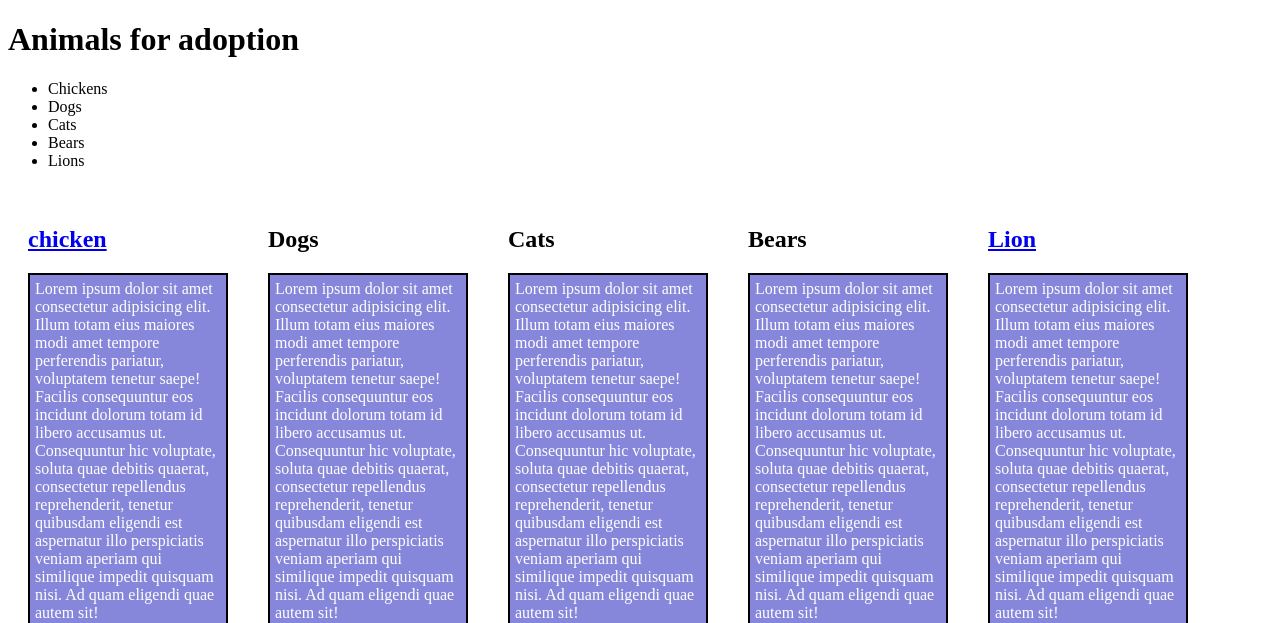
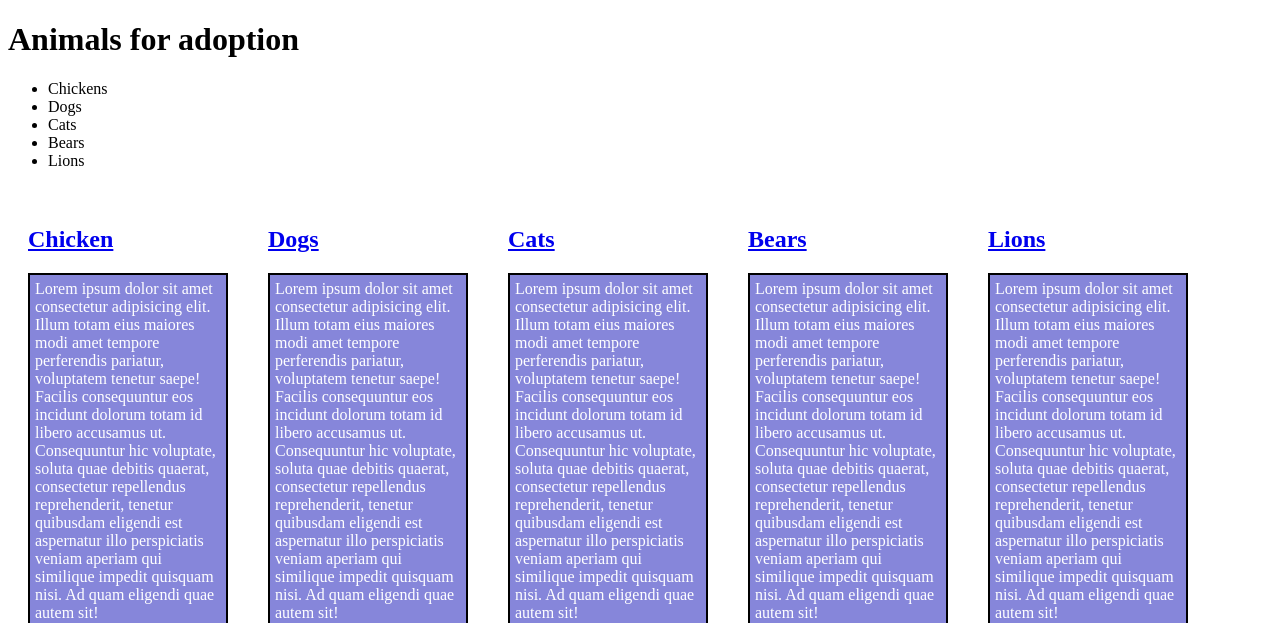
Before and after one commit to Eric81587/animal-shelter, a plain HTML site: page index.html in a window 1280 px wide. Shown: the top 623 px of the page. Drawn offline with Linux system fonts and the light colour scheme.

Commit message:
WIP: checking for bugs
Co-authored-by: James Wyn <thisisjameswyn@gmail.com>

```diff
--- a/index.html
+++ b/index.html
@@ -20,7 +20,7 @@
   </ul>
 
   <div class="column">
-    <h2 class="display"><a href=https://en.wikipedia.org/wiki/Chicken>chicken</a></h2>
+    <h2 class="display"><a href=https://en.wikipedia.org/wiki/Chicken>Chicken</a></h2>
     <p class="paragraph">Lorem ipsum dolor sit amet consectetur adipisicing elit. Illum totam eius maiores modi amet
       tempore
       perferendis
@@ -33,7 +33,7 @@
   </div>
 
   <div class="column">
-    <h2 class="display"><a href=https://en.wikipedia.org/wiki/Dog></a>Dogs</h2>
+    <h2 class="display"><a href=https://en.wikipedia.org/wiki/Dog>Dogs</a></h2>
     <p class="paragraph">Lorem ipsum dolor sit amet consectetur adipisicing elit. Illum totam eius maiores modi amet
       tempore
       perferendis
@@ -46,7 +46,7 @@
   </div>
 
   <div class="column">
-    <h2 class="display"><a href=https://en.wikipedia.org/wiki/Cat></a>Cats</h2>
+    <h2 class="display"><a href=https://en.wikipedia.org/wiki/Cat>Cats</a></h2>
     <p class="paragraph">Lorem ipsum dolor sit amet consectetur adipisicing elit. Illum totam eius maiores modi amet
       tempore
       perferendis
@@ -59,7 +59,7 @@
   </div>
 
   <div class="column">
-    <h2 class="display"><a href=https://en.wikipedia.org/wiki/Bear></a>Bears</h2>
+    <h2 class="display"><a href=https://en.wikipedia.org/wiki/Bear>Bears</a></h2>
     <p class="paragraph">Lorem ipsum dolor sit amet consectetur adipisicing elit. Illum totam eius maiores modi amet
       tempore
       perferendis
@@ -72,7 +72,7 @@
   </div>
 
   <div class="column">
-    <h2 class="display"><a href="https://en.wikipedia.org/wiki/Lion">Lion</a></h2>
+    <h2 class="display"><a href="https://en.wikipedia.org/wiki/Lion">Lions</a></h2>
     <p class="paragraph">Lorem ipsum dolor sit amet consectetur adipisicing elit. Illum totam eius maiores modi amet
       tempore
       perferendis
```
